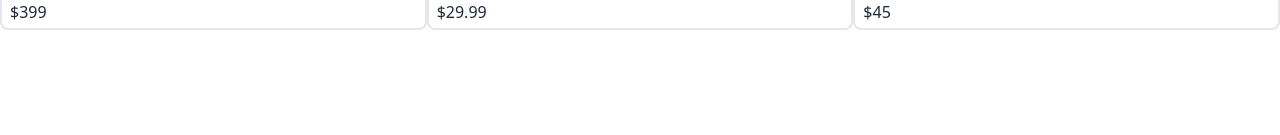
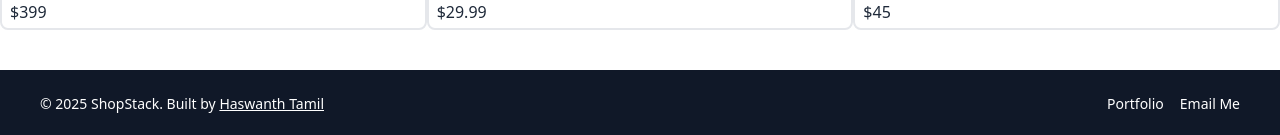
Before and after one commit to HaswanthTamil/Shopstack, a Next.js app: page / in a window 1280 px wide. Shown: the part 1826-1961 px from the top of the page. Before the commit the page ends 1856 px from the top, so only its background shows below. Built offline with nearby package versions, Linux system fonts and the light colour scheme; no server answers.

Commit message:
Add Footer.

```diff
--- a/src/app/page.tsx
+++ b/src/app/page.tsx
@@ -1,5 +1,6 @@
 "use client"
 
+import Footer from "@/components/Footer"
 import Header from "@/components/Header"
 import HomeFeed from "@/components/HomeFeed"
 import { useState } from "react"
@@ -11,6 +12,7 @@ const Home = () => {
       <div className="p-0 m-0 h-full">
         <Header onSearch={setSearchTerm} />
         <HomeFeed searchTerm={searchTerm} />
+        <Footer />
       </div>
     </>
   )
--- /dev/null
+++ b/src/components/Footer.tsx
@@ -0,0 +1,39 @@
+"use client"
+
+import Link from "next/link"
+
+const Footer = () => {
+  return (
+    <footer className="bg-gray-900 text-white w-full mt-10 py-6 px-4 sm:px-10 flex flex-col sm:flex-row items-center justify-between gap-4 text-sm">
+      <div className="text-center sm:text-left">
+        <p>
+          © {new Date().getFullYear()} ShopStack. Built by{" "}
+          <Link
+            href="https://haswanthdev.vercel.app"
+            target="_blank"
+            className="underline hover:text-yellow-400"
+          >
+            Haswanth Tamil
+          </Link>
+        </p>
+      </div>
+      <div className="flex gap-4">
+        <Link
+          href="https://haswanthdev.vercel.app"
+          target="_blank"
+          className="hover:text-yellow-400 transition"
+        >
+          Portfolio
+        </Link>
+        <Link
+          href="mailto:haswanthtamilofficial@gmail.com"
+          className="hover:text-yellow-400 transition"
+        >
+          Email Me
+        </Link>
+      </div>
+    </footer>
+  )
+}
+
+export default Footer
```
